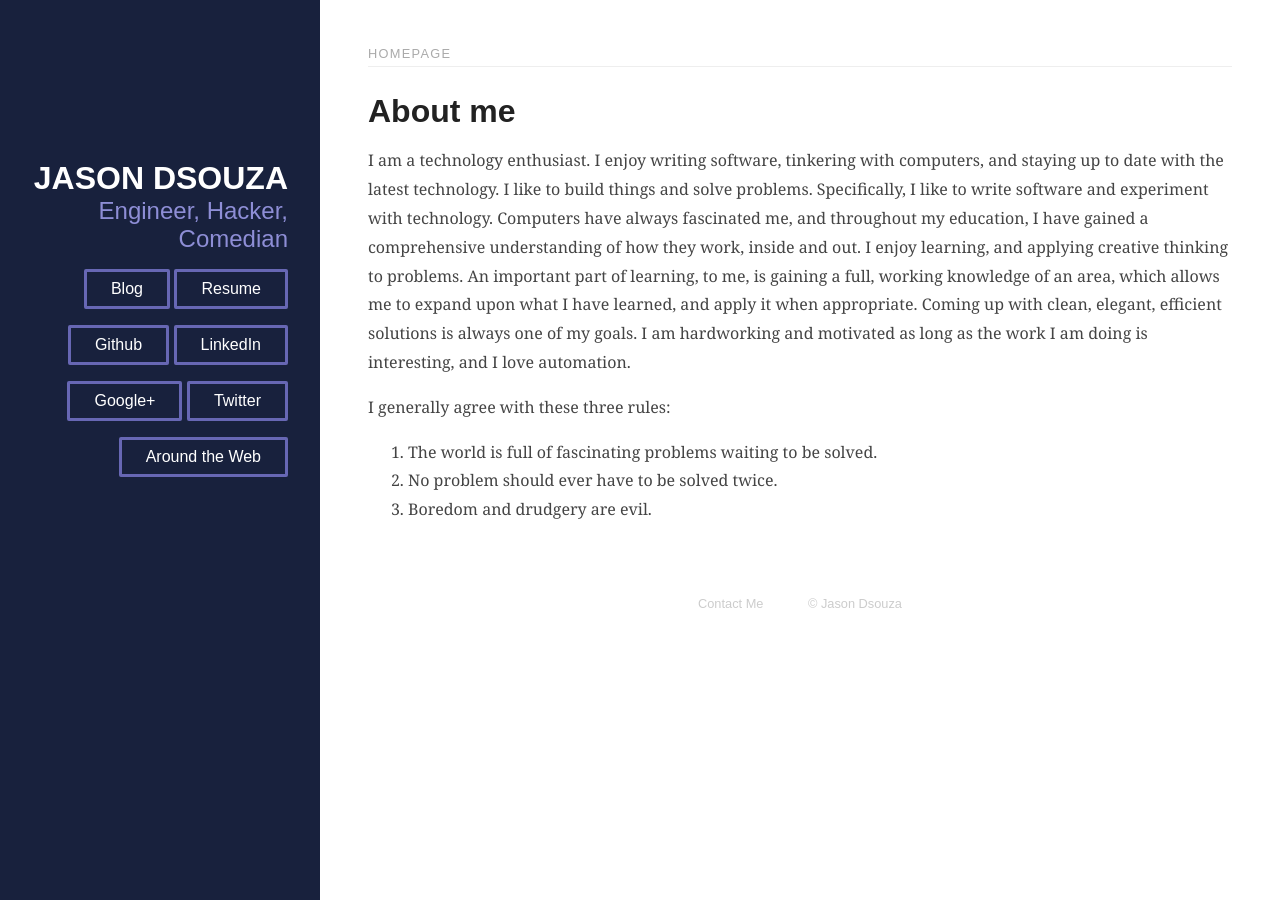
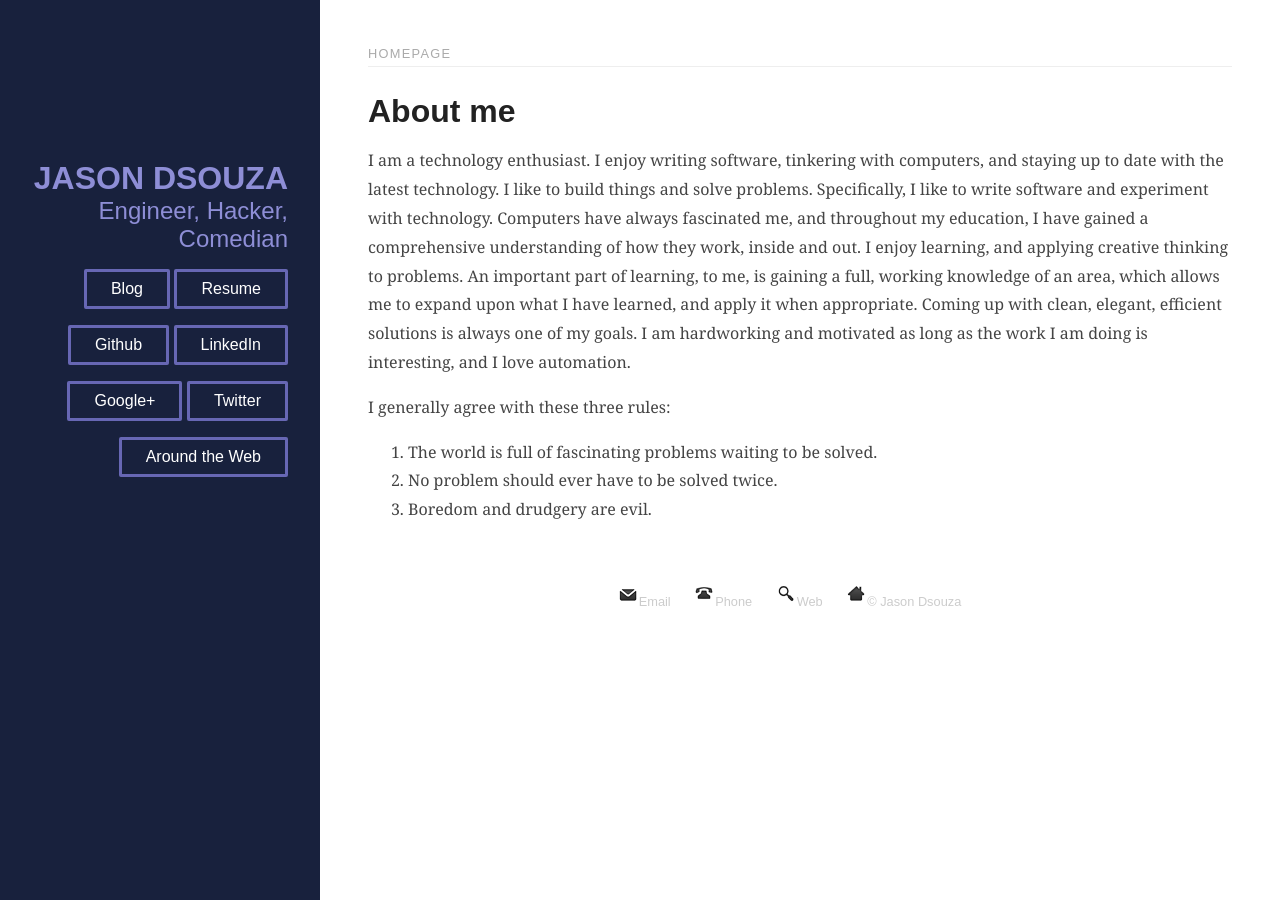
Before and after one commit to jasonrdsouza/jasonrdsouza.github.io, a Jekyll site: the page built from index.md, in a window 1280 px wide. Built offline with Jekyll 4.4.1, drawn with Linux system fonts in a browser that asks for light colours.

Commit message:
Added icons to footer, added favicon

```diff
--- a/_config.yml
+++ b/_config.yml
@@ -1,2 +1,3 @@
 name: Jason Dsouza
 pygments: true
+url: http://www.jasondsouza.org
--- a/_layouts/default.html
+++ b/_layouts/default.html
@@ -19,7 +19,7 @@
             <div class="sidebar pure-u">
                 <header class="header">
                     <hgroup>
-                        <h1 class="brand-title">{{ site.name }}</h1>
+                        <h1 class="brand-title"><a href="{{ site.url }}">{{ site.name }}</a></h1>
                         <h2 class="brand-tagline">Engineer, Hacker, Comedian</h2>
                     </hgroup>
 
@@ -59,8 +59,10 @@
                     <footer class="footer">
                         <div class="pure-menu pure-menu-horizontal pure-menu-open">
                             <ul>
-                                <li><a href="mailto:jasonrdsouza@gmail.com">Contact Me</a></li>
-                                <li><a href="#">&copy; Jason Dsouza</a></li>
+                                <li class="mail"><a href="mailto:jasonrdsouza@gmail.com">Email</a></li>
+                                <li class="tel"><a href="tel:(619)537-6892">Phone</a></li>
+                                <li class="web"><a href="http://jasondsouza.org">Web</a></li>
+                                <li class="ad"><a href="#">&copy; Jason Dsouza</a></li>
                             </ul>
                         </div>
                     </footer>
@@ -69,6 +71,5 @@
             </div>
         </div>
 
-        <script src="http://yui.yahooapis.com/3.10.1/build/yui/yui-min.js"></script>
     </body>
 </html>
--- a/assets/css/main.css
+++ b/assets/css/main.css
@@ -149,6 +149,25 @@ a:focus {
 .footer .pure-menu a:focus {
     background: none;
 }
+.footer ul li.ad {
+    background-image:url(/assets/icons/icn-ad.gif);
+}
+
+.footer ul li.mail {
+    background-image:url(/assets/icons/icn-mail.gif);
+}
+
+.footer ul li.tel {
+    background-image:url(/assets/icons/icn-tel.gif);
+}
+
+.footer ul li.web {
+    background-image:url(/assets/icons/icn-web.gif);
+}
+.footer ul li {
+    background-repeat: no-repeat;
+    margin-top:-2px;
+}
 
 @media (max-width: 767px) {
     .sidebar {
```
Also changed, not shown: assets/icons/icn-ad.gif (added), assets/icons/icn-mail.gif (added), assets/icons/icn-tel.gif (added), assets/icons/icn-web.gif (added), favicon.ico (added).
